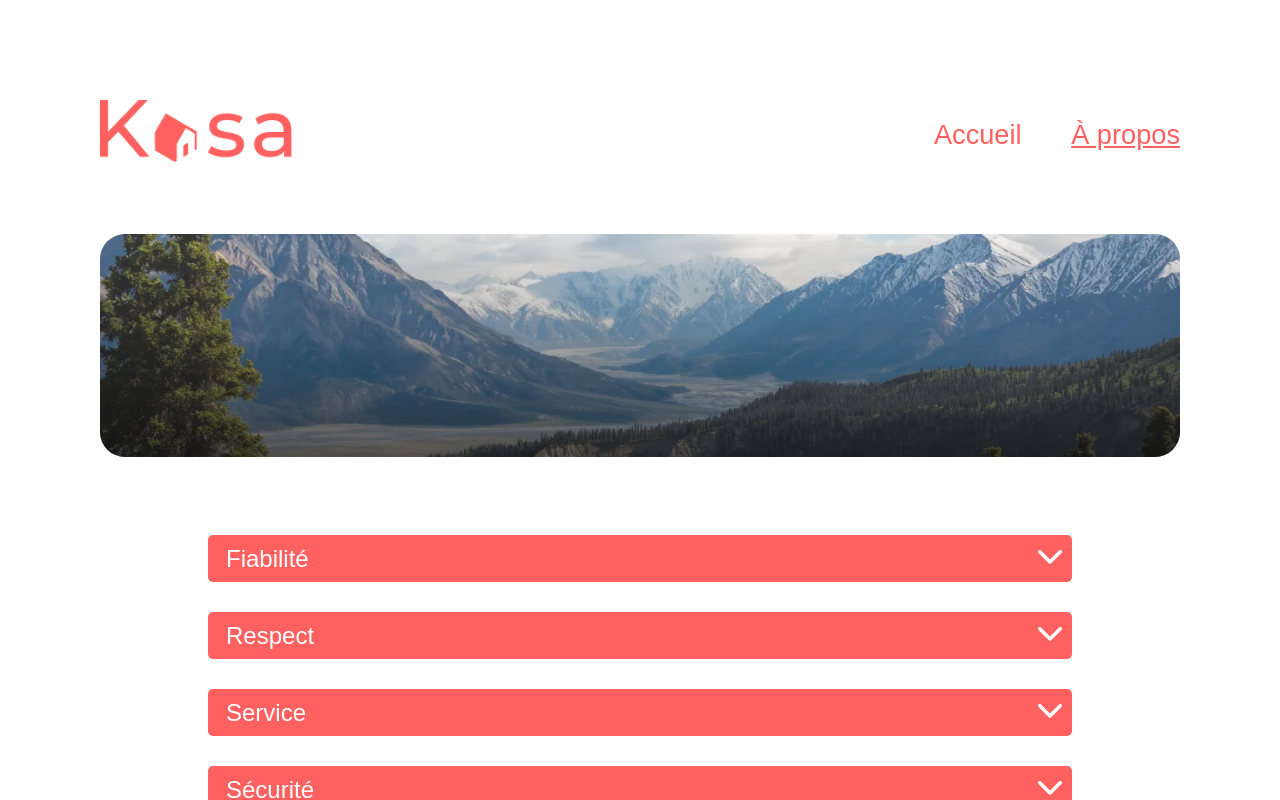
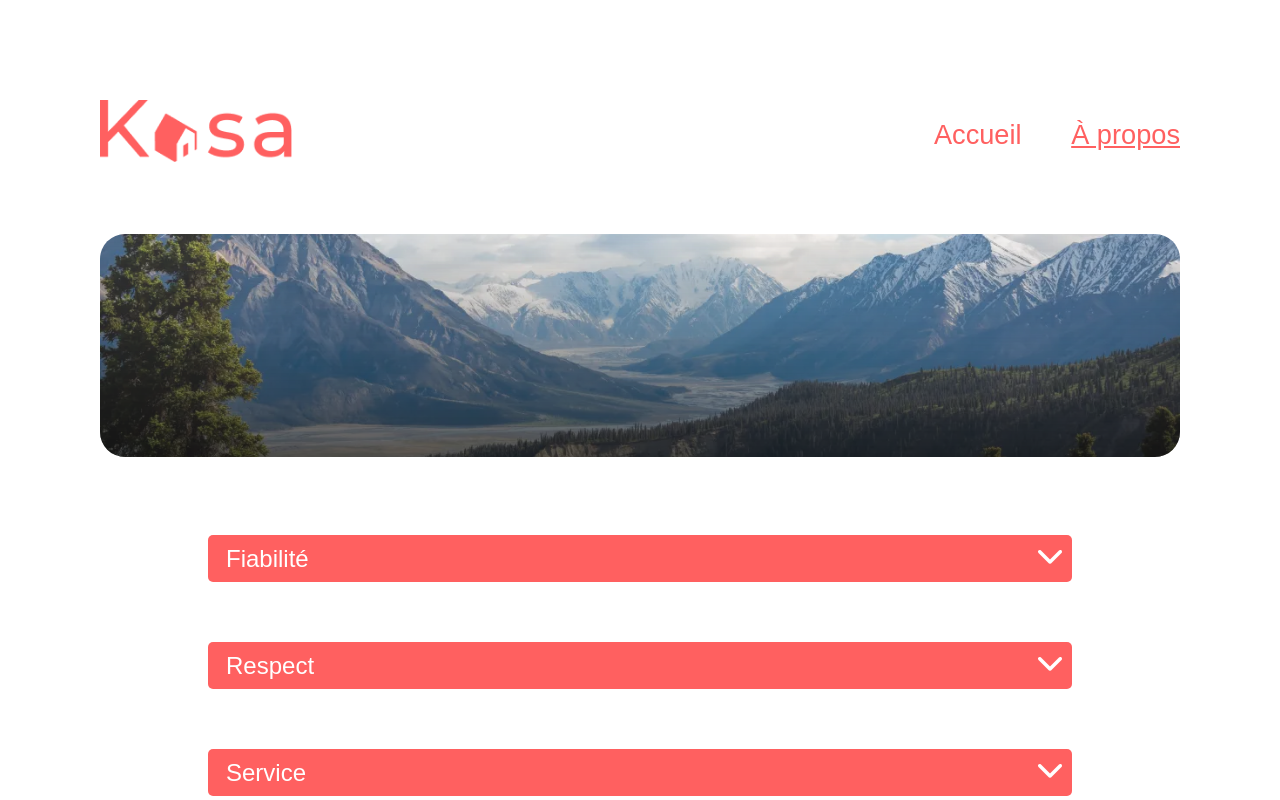
Before and after one commit to p2r3d/p6_kasa, a React (Create React App) app: page /about in a window 1280 px wide. Shown: the top 800 px of the page. Built offline with nearby package versions, Linux system fonts and the light colour scheme.

Commit message:
feat: ajout des composants collapses dans le composant housingInfos

```diff
--- a/src/components/Collapse/collapse.scss
+++ b/src/components/Collapse/collapse.scss
@@ -8,21 +8,20 @@
   .itemContainer {
     display :flex;
     flex-direction: column;
-    width:80%;
+
     margin: 30px auto;
       .openedCollapse {
         @include flex-center-between;
         list-style-type: none;
-        width:100%;
       }
       .itemText {
       padding: 36px 18px 19px 18px;
       margin:0;
       color: $kasa-color;
-      font-size: 24px;
       font-weight: 400;
       background-color: $background-text-color;
       border-radius:  0  0 5px 5px;
+      list-style-type: none;
     }
   }
 
@@ -30,7 +29,6 @@
     @include flex-center-between;
     justify-content: space-between;
     margin:  30px auto;
-    width : 80%;
   }
   .itemTitle {
     @include flex-center-between;
@@ -38,7 +36,6 @@
     background-color:$kasa-color;
     border-radius: 5px 0 0 5px;
     color: $title-color;
-    font-size: 24px;
     font-weight: 500;
     padding-left: 18px;
     width:100%;
--- a/src/components/Collapse/index.jsx
+++ b/src/components/Collapse/index.jsx
@@ -4,26 +4,38 @@ import DArrow from '../../assets/DArrow.png';
 import UArrow from '../../assets/UArrow.png';
 
 
-function Collapse({AboutItemIndex, aboutItemTitle,aboutItemText,arrowD, arrowU}) {
+function Collapse({itemIndex, itemTitle,itemText, fontSize}) {
 
   const [isOpen, setIsOpen] = useState(false)
   return isOpen ? (
   <div>
     <ul className='divContainer'>
-      <li className='itemContainer' key={AboutItemIndex}>
-        <div className='openedCollapse'>
-          <p className='itemTitle'>{aboutItemTitle}</p>
-          <button className='arrow' onClick={() => setIsOpen(false)}><img className="" src={UArrow} alt="" /></button>
+      <li className='itemContainer'  style={{ fontSize: fontSize }}>
+        <div className='openedCollapse' >
+          <p className='itemTitle'>{itemTitle}</p>
+          <button className='arrow' onClick={() => setIsOpen(false)}>
+            <img className="" src={UArrow} alt="flêche vers le haut" />
+          </button>
         </div>
-        <p className='itemText'>{aboutItemText}</p>
+        {/* si le texte est un tableau alors affichage de la liste */}
+        {Array.isArray(itemText)  ? (
+          <ul className="itemText">
+            {itemText.map((item, index) => (
+              <li key={index}>{item}</li>
+            ))}
+          </ul>
+        ) : ( <p className='itemText'>{itemText}</p>)}
+
       </li>
     </ul>
   </div>
   ) : (
-  <div className='divContainer'>
+  <div className='divContainer'  style={{ fontSize: fontSize }}>
     <div className='closedCollapse'>
-      <p className='itemTitle'>{aboutItemTitle}</p>
-      <button className='arrow' onClick={() => setIsOpen(true)}><img className="" src={DArrow} alt="" /></button>
+      <p className='itemTitle'>{itemTitle}</p>
+      <button className='arrow' onClick={() => setIsOpen(true)}>
+        <img className="" src={DArrow} alt="flêche vers le bas" />
+      </button>
     </div>
   </div>
  )
--- a/src/components/HousingInfos/housingInfos.scss
+++ b/src/components/HousingInfos/housingInfos.scss
@@ -1,6 +1,13 @@
 @import '../../style/index.scss';
+.housingSection {
+  display: flex;
+  flex-direction: column;
+  flex-wrap: wrap;
+  font-family:$font-family;
+  font-weight:$font-weight;
+  color : $kasa-color;
 
-.housingSection {
+  .up {
     display: flex;
     justify-content: space-between;
     margin-top: 24px;
@@ -11,9 +18,7 @@
       .titlesDiv {
         display :flex;
         flex-direction: column;
-      font-family:$font-family;
-      font-weight:$font-weight;
-      color : $kasa-color;
+
 
         .title {
           font-size: 36px;
@@ -32,7 +37,7 @@
         padding-top: 20px;
 
         .tagBtn {
-        width : 115px;
+          min-width : 115px;
           height : 25px;
           border-radius: 10px;
           border:0;
@@ -42,7 +47,6 @@
           font-weight:$font-weight;
         }
       }
-
     }
     .right {
       display: flex;
@@ -51,9 +55,6 @@
       .housingHostDiv {
         display: flex;
         gap : 10px;
-      font-family:$font-family;
-      font-weight:$font-weight;
-      color : $kasa-color;
 
         img {
           border-radius: 50%;
@@ -78,5 +79,19 @@
       }
     }
 
+  }
+  .collapsesDiv {
+    display: flex;
+    flex-direction: row;
+    width: 100%;
+    justify-content: space-between;
+    gap: 76px;
 
+    .descriptionCollapseDiv{
+      width : 100%;
     }
+    .equipCollapseDiv {
+      width: 100%;
+    }
+  }
+}
--- a/src/components/HousingInfos/index.jsx
+++ b/src/components/HousingInfos/index.jsx
@@ -1,12 +1,14 @@
 import "./housingInfos.scss";
 import GreyStar from '../../assets/GreyStar.png'
 import RedStar from '../../assets/RedStar.png'
-
+import Collapse from '../../components/Collapse'
+import datas from '../../datas/config.js'
 
 function HousingInfos({selHousing}) {
-
+const fontSize = "18px";
   return (
   <section className="housingSection">
+    <div className="up">
       <div className="left">
         <div className="titlesDiv">
           <p className="title">{selHousing.title}</p>
@@ -37,6 +39,25 @@ function HousingInfos({selHousing}) {
           ))}
         </div>
       </div>
+     </div>
+    <div className="collapsesDiv">
+      <div className="descriptionCollapseDiv">
+        <Collapse
+          key={selHousing.id}
+          itemTitle={datas.housingDescriptionCollapseTitle}
+          itemText={selHousing.description}
+          fontSize={fontSize}
+        />
+      </div>
+      <div className="equipCollapseDiv">
+        <Collapse
+          fontSize={fontSize}
+          key={selHousing.id}
+          itemTitle={datas.housingEquipmentsCollapseTitle}
+          itemText={selHousing.equipments}
+        />
+      </div>
+    </div>
   </section>
   )
 }
--- a/src/datas/config.js
+++ b/src/datas/config.js
@@ -21,8 +21,7 @@ const datas = {
   homeBannerImg : homeBannerImg,
 
   // page à propos
-
-  aboutBannerText : "",
+    aboutBannerText : "",
   aboutBannerDescription : "Forêt de sapins ouvrant sur une magnifique vallée au pied de montagnes enneigées",
   aboutBannerImg : aboutBannerImg,
   aboutDatas : [
@@ -47,7 +46,12 @@ const datas = {
   // page not found
   notFoundCode : "404",
   notFoundText : "Oups ! La page que vous demandez n'existe pas.",
-  backHomeLink : "Retour vers la page d'accueil"
+  backHomeLink : "Retour vers la page d'accueil",
+
+  // page logement
+  housingDescriptionCollapseTitle : "Description",
+  housingEquipmentsCollapseTitle : "Équipements"
+
 };
 
 export default datas;
--- a/src/datas/logements.json
+++ b/src/datas/logements.json
@@ -41,7 +41,7 @@
 			"https://s3-eu-west-1.amazonaws.com/course.oc-static.com/projects/front-end-kasa-project/accommodation-1-5.jpg",
 			"https://s3-eu-west-1.amazonaws.com/course.oc-static.com/projects/front-end-kasa-project/accommodation-1-6.jpg"
 		],
-		"description": "Profitez du charme de la vie parisienne dans un magnifique appartement. A 3 minutes à pied du Canl Saint Martin, vous serez proche des transports, mais également de nombreux commerces. L'appartement est tout équipé, et possède également un parking pour ceux qui souhaitent se déplacer en voiture.",
+		"description": "Profitez du charme de la vie parisienne dans un magnifique appartement. A 3 minutes à pied du Canal Saint Martin, vous serez proche des transports, mais également de nombreux commerces. L'appartement est tout équipé, et possède également un parking pour ceux qui souhaitent se déplacer en voiture.",
 		"host": {
 			"name": "Della Case",
 			"picture": "https://s3-eu-west-1.amazonaws.com/course.oc-static.com/projects/front-end-kasa-project/profile-picture-1.jpg"
--- /dev/null
+++ b/src/pages/about/about.scss
@@ -0,0 +1,7 @@
+.collapsesDiv {
+  display: flex;
+  flex-direction: column;
+  margin: auto;
+  font-size: 24px;
+  width : 80%;
+}
--- a/src/pages/about/index.jsx
+++ b/src/pages/about/index.jsx
@@ -2,11 +2,13 @@ import Header from '../../components/Header'
 import Collapse from '../../components/Collapse'
 import Footer from '../../components/Footer'
 import datas from '../../datas/config';
+import  './about.scss';
+
 
 function About() {
-
+  const fontSize = '24px';
   return (
-    <div>
+    <div className='aboutDiv'>
       <Header
         logo={datas.logoKasa}
         logoDescription={datas.logoDescription}
@@ -14,15 +16,16 @@ function About() {
         bannerText={datas.aboutBannerText}
         bannerDescription={datas.aboutBannerDescription}
       />
-      {datas.aboutDatas.map((item, index) => (
-        <Collapse
-          key={index}
-          aboutItemTitle={item.aboutItemTitle}
-          aboutItemText={item.aboutItemText}
-          arrowD={datas.arrowD}
-          arrowU={datas.arrowU}
-        />
+      <div className='collapsesDiv'>
+        {datas.aboutDatas.map((item, index) => (
+          <Collapse
+            key={index}
+            itemTitle={item.aboutItemTitle}
+            itemText={item.aboutItemText}
+            fontSize={fontSize}
+          />
       ))}
+      </div>
       <Footer
         logo={datas.logoFooterKasa}
         logoDescription={datas.logoDescription}
@@ -32,4 +35,4 @@ function About() {
   )
 }
 
-export default About;
+export default About
--- a/src/pages/housing/index.jsx
+++ b/src/pages/housing/index.jsx
@@ -26,10 +26,6 @@ function Housing() {
       />
       <Slider selHousing={selectedHousing}/>
       <HousingInfos selHousing={selectedHousing}/>
-      <Collapse
-        arrowD={datas.arrowD}
-        arrowU={datas.arrowU}
-      />
       <Footer
         logo={datas.logoFooterKasa}
         logoDescription={datas.logoDescription}
```
Lines whose indentation alone changed are shown as unchanged.
